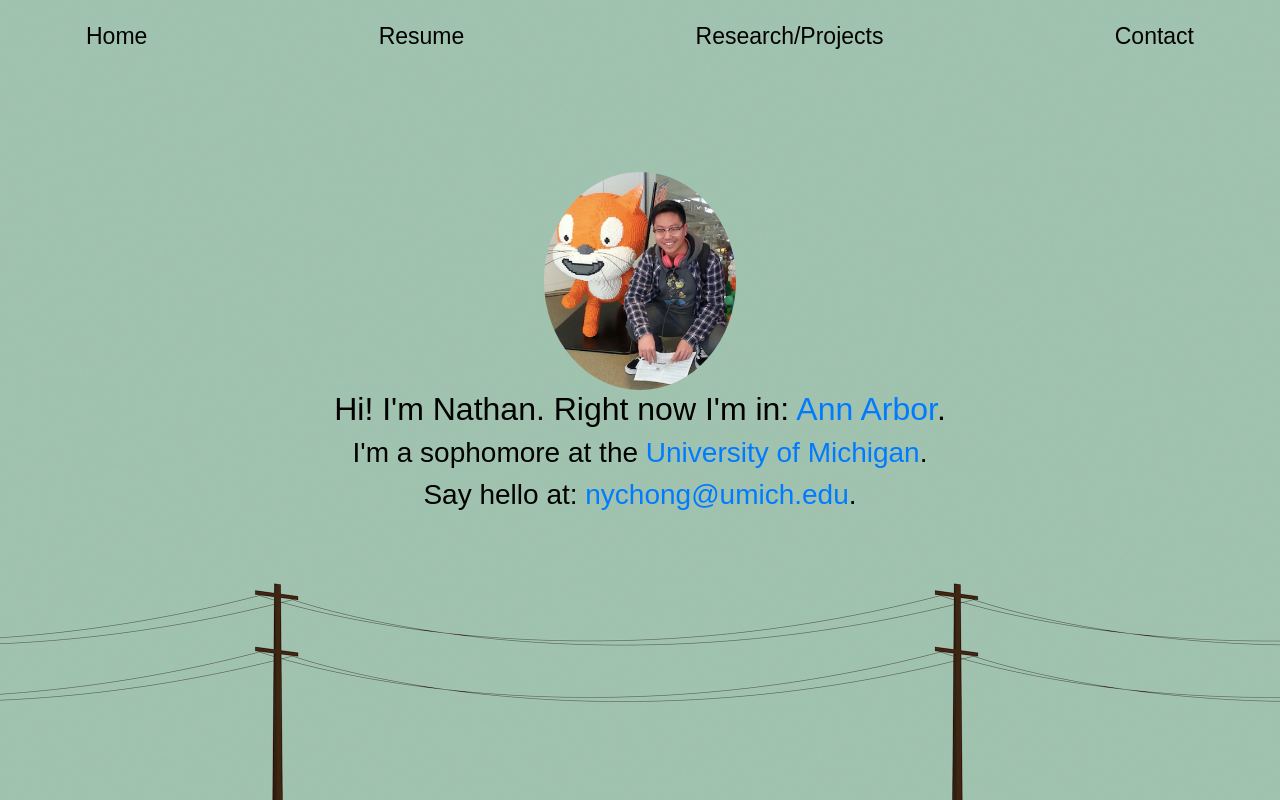
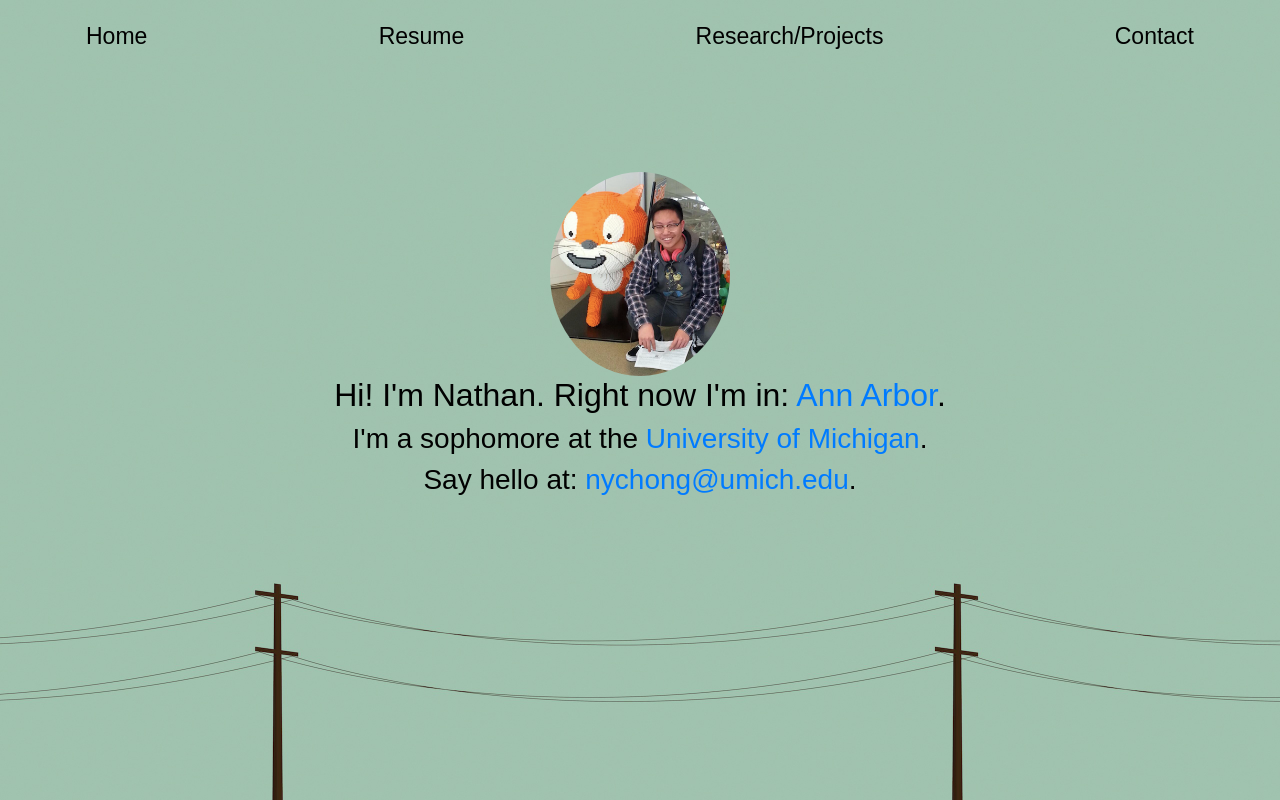
Before and after one commit to NathanielChong/NathanielChong.github.io, a React (Create React App) app: page / in a window 1280 px wide. Built offline with nearby package versions, Linux system fonts and the light colour scheme.

Commit message:
Style changes, update project page

```diff
--- a/src/App.css
+++ b/src/App.css
@@ -14,10 +14,10 @@
 .portrait{
   margin-top: 8%;
   flex-wrap: wrap;
-  width: 15%;
-  height: 15%;
-  max-width:20%;
-  max-height:20%;
+  width: 14%;
+  height: 14%;
+  max-width:16%;
+  max-height:16%;
 }
 
 .NavItem{
```
Also changed, not shown: public/projects.html (+14 -0 lines).
